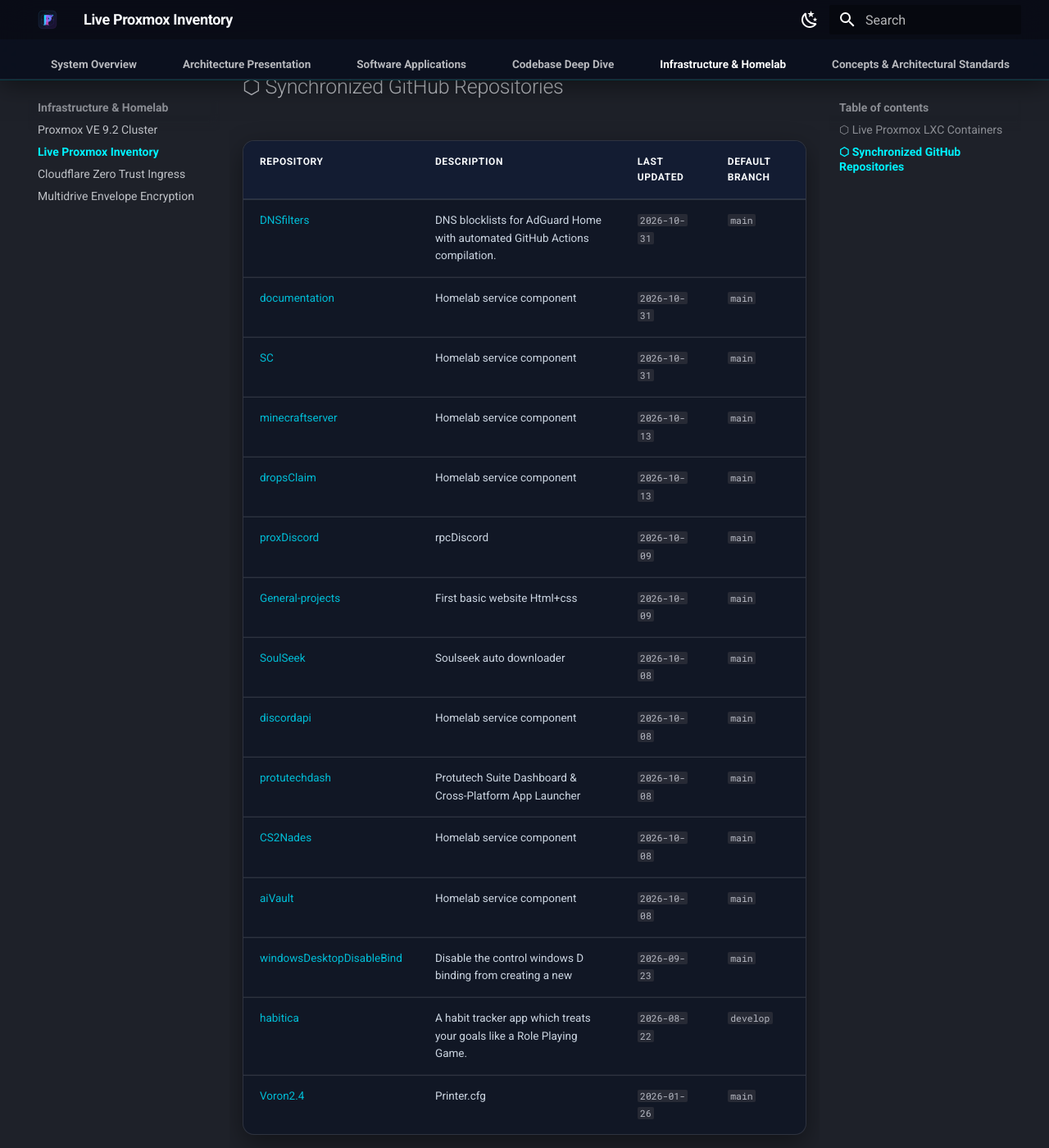
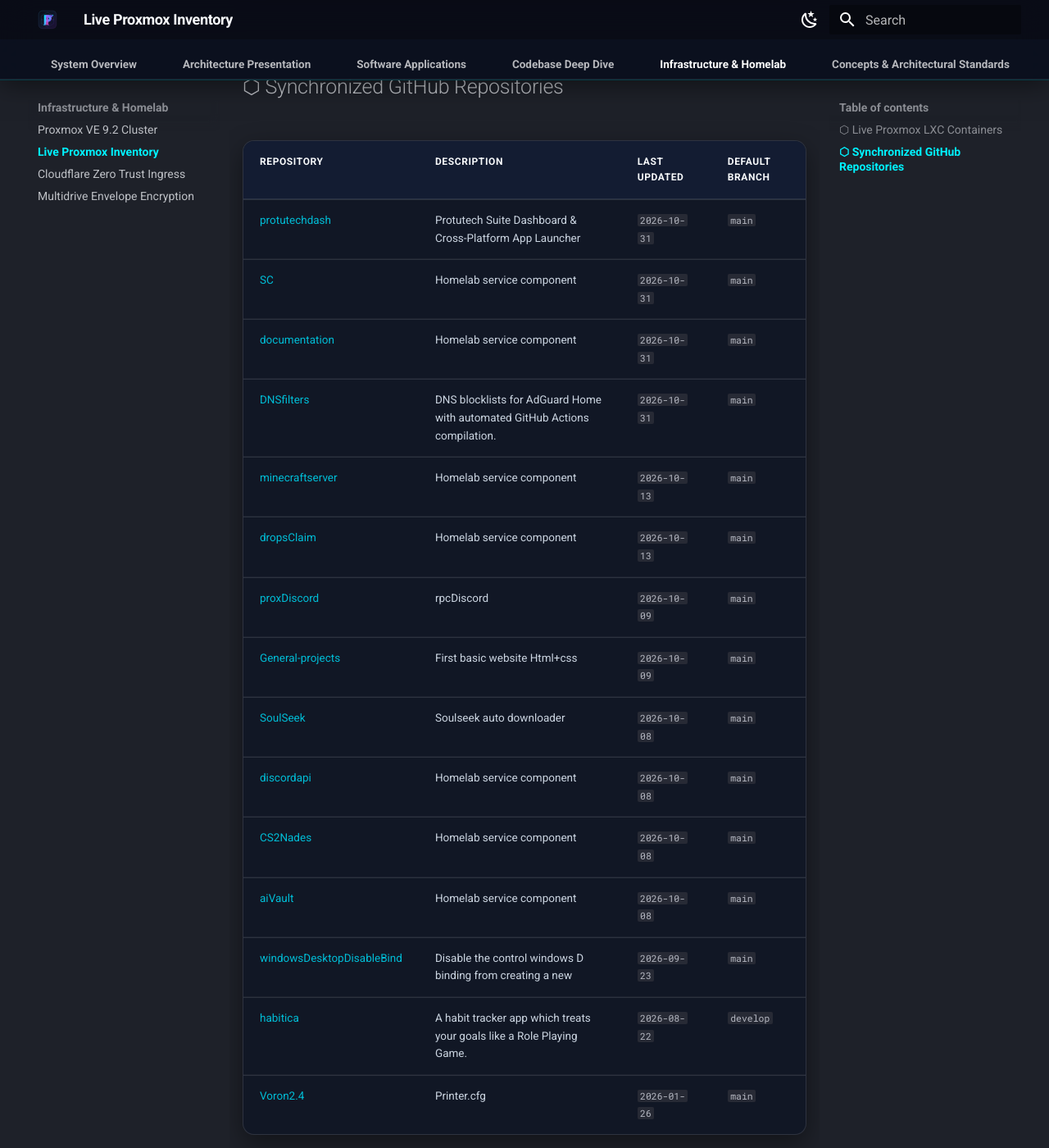
Before and after one commit to IAndrexI/documentation, an MkDocs documentation site: the page built from docs/infra/proxmox-live-inventory.md, in a window 1280 px wide and 1400 px high, scrolled down 623 px. Shown: the whole window at 82% size. Built offline with MkDocs 1.6.1 and Material for MkDocs 9.7.7, drawn with Linux system fonts in a browser that asks for light colours; some of the changed text lies outside the part shown.

Commit message:
chore(auto-update): sync live Proxmox containers and GitHub repos [skip ci]

```diff
--- a/docs/infra/proxmox-live-inventory.md
+++ b/docs/infra/proxmox-live-inventory.md
@@ -17,16 +17,16 @@
 
 | Repository | Description | Last Updated | Default Branch |
 | :--- | :--- | :--- | :--- |
+| [protutechdash](https://github.com/IAndrexI/protutechdash) | Protutech Suite Dashboard & Cross-Platform App Launcher | `2026-10-31` | `main` |
+| [SC](https://github.com/IAndrexI/SC) | Homelab service component | `2026-10-31` | `main` |
+| [documentation](https://github.com/IAndrexI/documentation) | Homelab service component | `2026-10-31` | `main` |
 | [DNSfilters](https://github.com/IAndrexI/DNSfilters) | DNS blocklists for AdGuard Home with automated GitHub Actions compilation. | `2026-10-31` | `main` |
-| [documentation](https://github.com/IAndrexI/documentation) | Homelab service component | `2026-10-31` | `main` |
-| [SC](https://github.com/IAndrexI/SC) | Homelab service component | `2026-10-31` | `main` |
 | [minecraftserver](https://github.com/IAndrexI/minecraftserver) | Homelab service component | `2026-10-13` | `main` |
 | [dropsClaim](https://github.com/IAndrexI/dropsClaim) | Homelab service component | `2026-10-13` | `main` |
 | [proxDiscord](https://github.com/IAndrexI/proxDiscord) | rpcDiscord | `2026-10-09` | `main` |
 | [General-projects](https://github.com/IAndrexI/General-projects) | First basic website Html+css | `2026-10-09` | `main` |
 | [SoulSeek](https://github.com/IAndrexI/SoulSeek) | Soulseek auto downloader | `2026-10-08` | `main` |
 | [discordapi](https://github.com/IAndrexI/discordapi) | Homelab service component | `2026-10-08` | `main` |
-| [protutechdash](https://github.com/IAndrexI/protutechdash) | Protutech Suite Dashboard & Cross-Platform App Launcher | `2026-10-08` | `main` |
 | [CS2Nades](https://github.com/IAndrexI/CS2Nades) | Homelab service component | `2026-10-08` | `main` |
 | [aiVault](https://github.com/IAndrexI/aiVault) | Homelab service component | `2026-10-08` | `main` |
 | [windowsDesktopDisableBind](https://github.com/IAndrexI/windowsDesktopDisableBind) | Disable the control windows D binding from creating a new  | `2026-09-23` | `main` |
```
Also changed, not shown: other parts of docs/infra/proxmox-live-inventory.md (+1 -1 lines).
